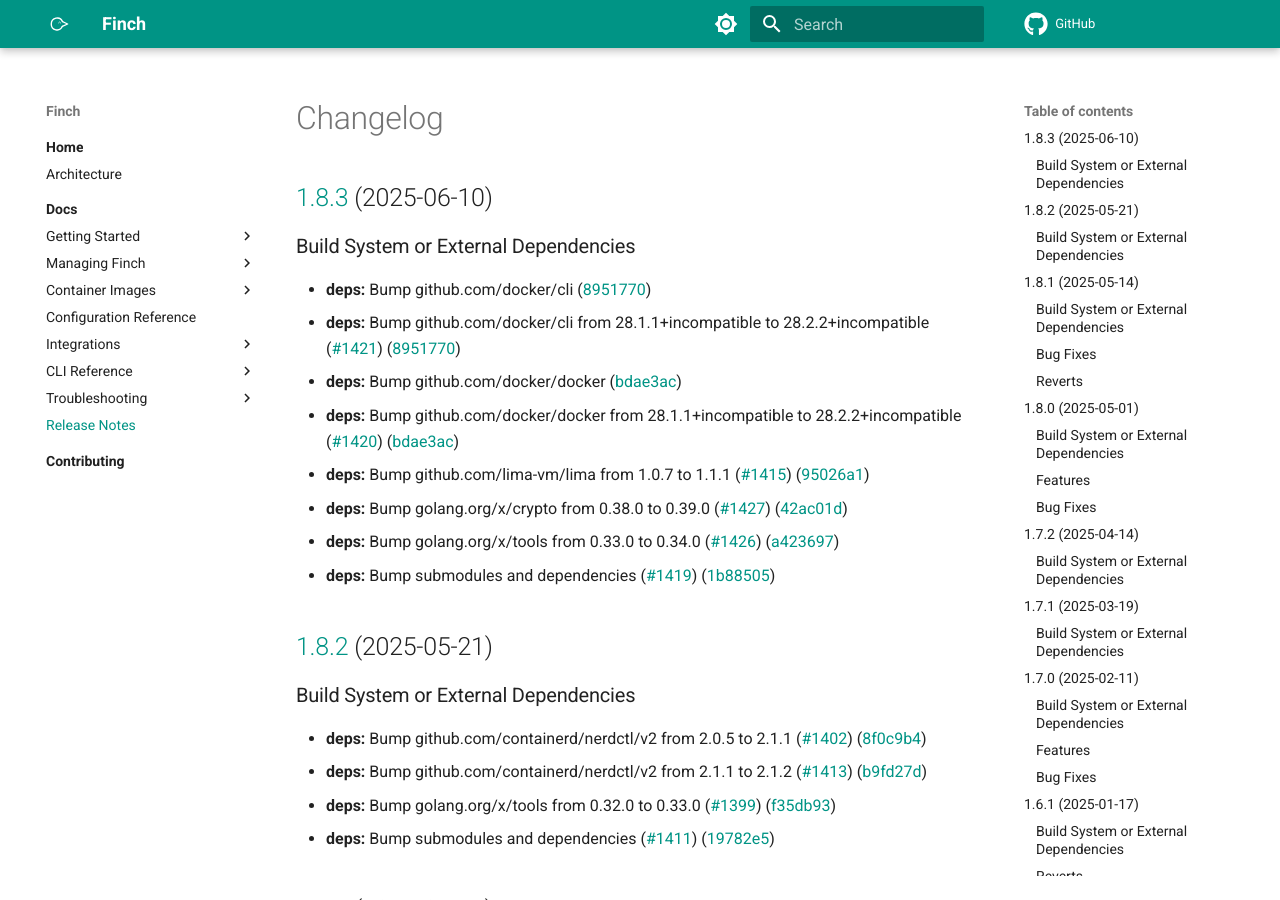
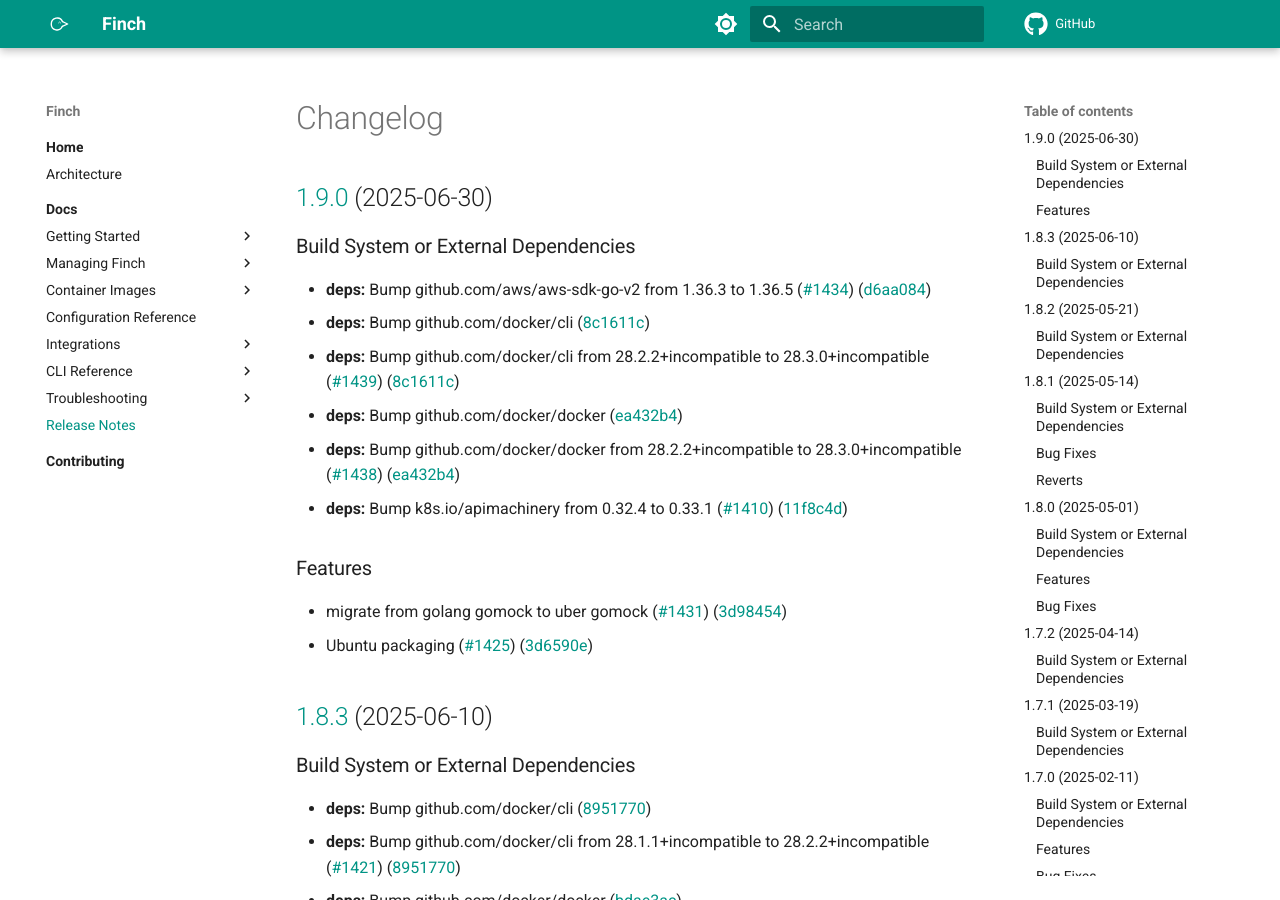
Before and after one commit to runfinch/finch-website, an MkDocs documentation site: the page built from docs/docs/changelog.md, in a window 1280 px wide and 900 px high. Built offline with MkDocs 1.6.1 and Material for MkDocs 9.7.7, drawn with Linux system fonts in a browser that asks for light colours; comment, search, counter and statistics services are not loaded.

Commit message:
[create-pull-request] automated change
Signed-off-by: github-actions[bot] <41898282+github-actions[bot]@users.noreply.github.com>

```diff
--- a/docs/docs/changelog.md
+++ b/docs/docs/changelog.md
@@ -1,4 +1,22 @@
 # Changelog
+
+## [1.9.0](https://github.com/runfinch/finch/compare/v1.8.3...v1.9.0) (2025-06-30)
+
+
+### Build System or External Dependencies
+
+* **deps:** Bump github.com/aws/aws-sdk-go-v2 from 1.36.3 to 1.36.5 ([#1434](https://github.com/runfinch/finch/issues/1434)) ([d6aa084](https://github.com/runfinch/finch/commit/d6aa0840aaa70ce5a9ce4102d092a66c4541689c))
+* **deps:** Bump github.com/docker/cli ([8c1611c](https://github.com/runfinch/finch/commit/8c1611c95efd09f855ef431663de91970a186178))
+* **deps:** Bump github.com/docker/cli from 28.2.2+incompatible to 28.3.0+incompatible ([#1439](https://github.com/runfinch/finch/issues/1439)) ([8c1611c](https://github.com/runfinch/finch/commit/8c1611c95efd09f855ef431663de91970a186178))
+* **deps:** Bump github.com/docker/docker ([ea432b4](https://github.com/runfinch/finch/commit/ea432b4de3678614a6ff24da91107501005a41d5))
+* **deps:** Bump github.com/docker/docker from 28.2.2+incompatible to 28.3.0+incompatible ([#1438](https://github.com/runfinch/finch/issues/1438)) ([ea432b4](https://github.com/runfinch/finch/commit/ea432b4de3678614a6ff24da91107501005a41d5))
+* **deps:** Bump k8s.io/apimachinery from 0.32.4 to 0.33.1 ([#1410](https://github.com/runfinch/finch/issues/1410)) ([11f8c4d](https://github.com/runfinch/finch/commit/11f8c4d8dbf96ad9f990e3fbd975b6bb2b380722))
+
+
+### Features
+
+* migrate from golang gomock to uber gomock ([#1431](https://github.com/runfinch/finch/issues/1431)) ([3d98454](https://github.com/runfinch/finch/commit/3d98454be94cdebdb995d80b0be02fef4df06230))
+* Ubuntu packaging ([#1425](https://github.com/runfinch/finch/issues/1425)) ([3d6590e](https://github.com/runfinch/finch/commit/3d6590e0db193b16f4d0c26faa9c3bdba72e6440))
 
 ## [1.8.3](https://github.com/runfinch/finch/compare/v1.8.2...v1.8.3) (2025-06-10)
 
```
